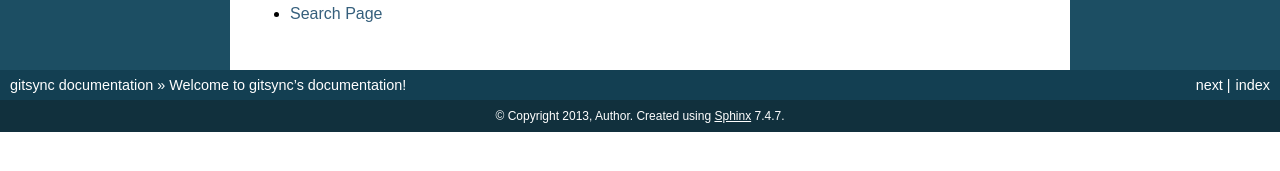
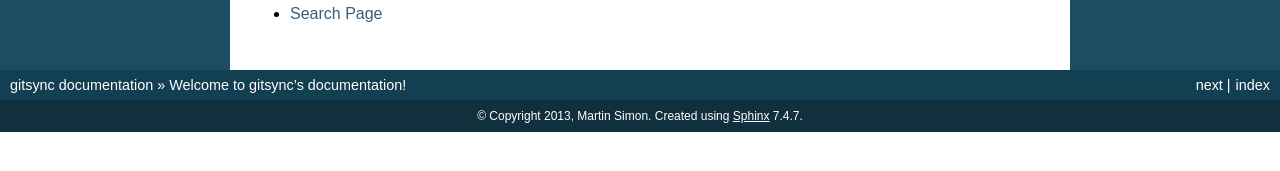
Before and after one commit to martiinsiimon/configsync, a Sphinx documentation site: the page built from docs/index.rst, in a window 1280 px wide. Shown: the part 328-499 px from the top of the page. Built offline with Sphinx 7.4.7, drawn with Linux system fonts in a browser that asks for light colours.

Commit message:
Author changed in documentations

```diff
--- a/docs/conf.py
+++ b/docs/conf.py
@@ -42,7 +42,7 @@ master_doc = 'index'
 
 # General information about the project.
 project = 'gitsync'
-copyright = '2013, Author'
+copyright = '2013, Martin Simon'
 
 # The version info for the project you're documenting, acts as replacement for
 # |version| and |release|, also used in various other places throughout the
```
